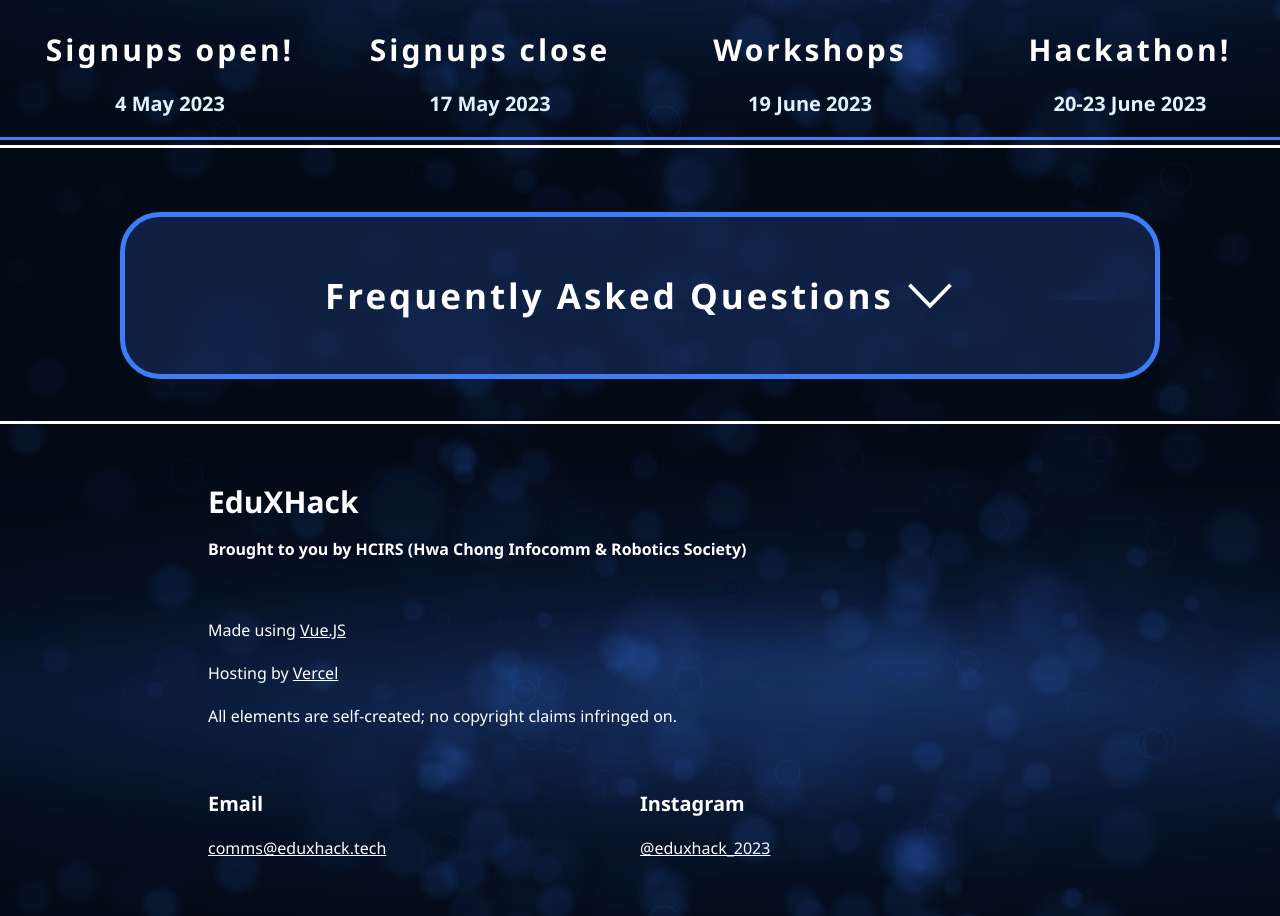
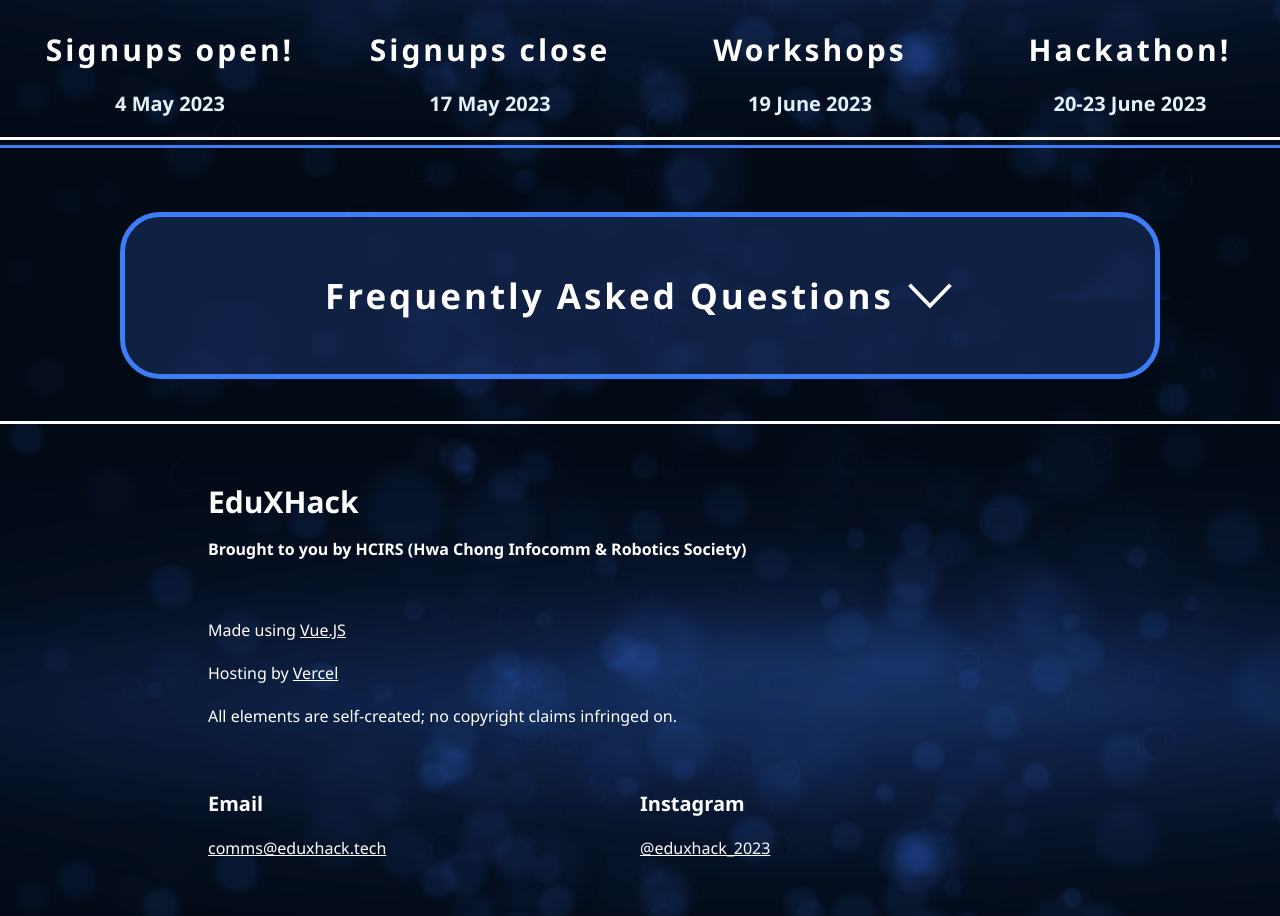
Before and after one commit to AXZET-5/EduXHack, a Vue app: page / in a window 1280 px wide. Shown: the part 2900-3816 px from the top of the page. Built offline with nearby package versions, Linux system fonts and the light colour scheme.

Commit message:
Update TimelineHorizontal.vue

```diff
--- a/src/components/TimelineHorizontal.vue
+++ b/src/components/TimelineHorizontal.vue
@@ -32,9 +32,9 @@
             </div>
         </div>
     </div>
+    <div class="Another HorizontalLine"></div>
+    <div style="height: 5px;"></div>
     <div class="HorizontalLine"></div>
-    <div style="height: 5px;"></div>
-    <div class="Another HorizontalLine"></div>
     <br><br>
 </template>
 
```
